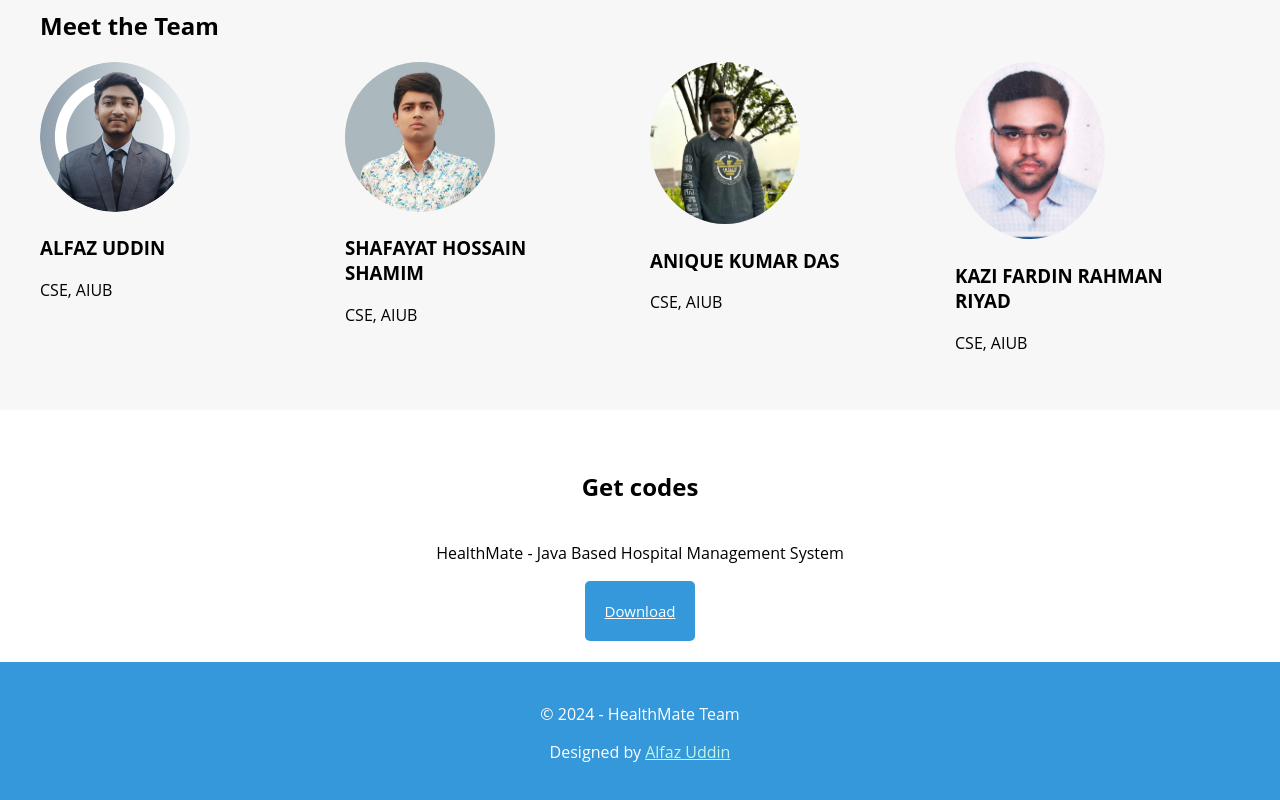
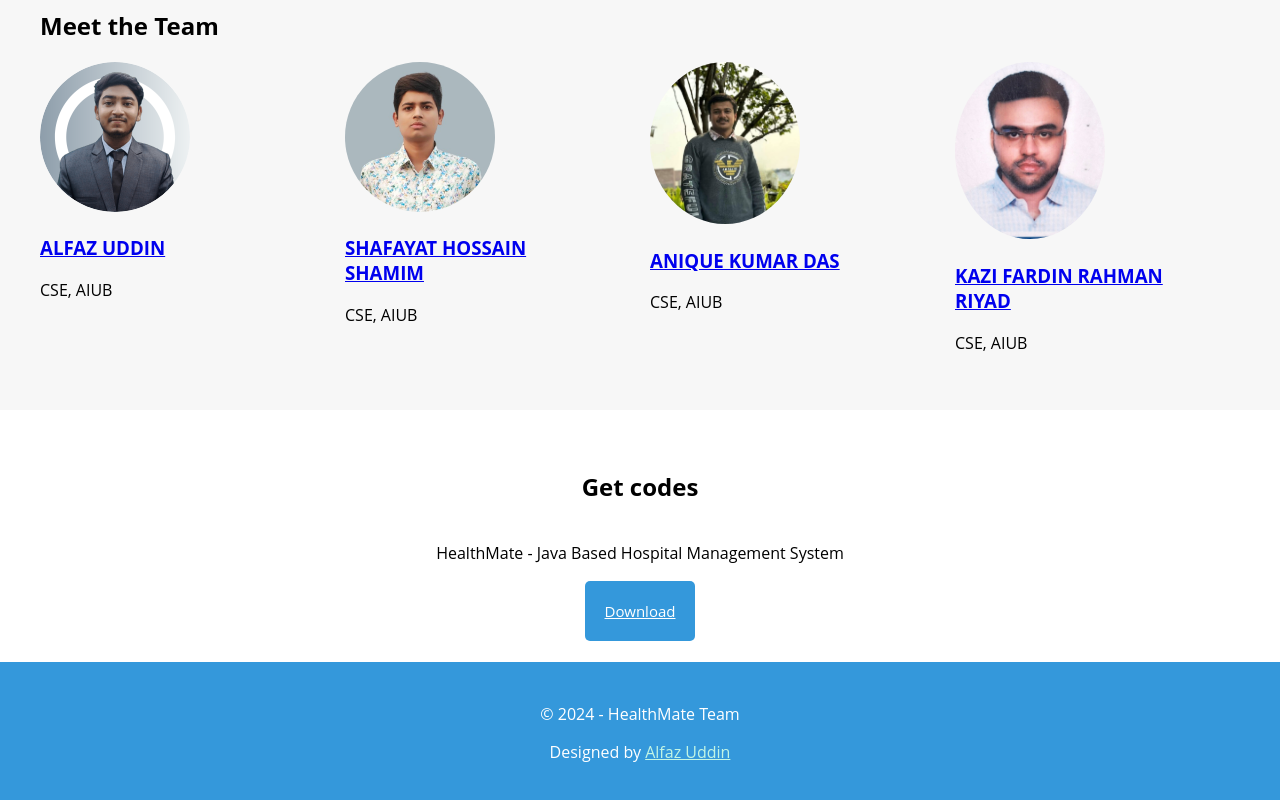
Before and after one commit to alfaaz-uddin/HealthMate, a plain HTML site: page index.html in a window 1280 px wide. Shown: the part 2144-2944 px from the top of the page. Drawn offline with Linux system fonts and the light colour scheme.

Commit message:
index updated

```diff
--- a/index.html
+++ b/index.html
@@ -66,32 +66,31 @@
         </div>
     </section>
 
-    <!-- Contributors Section -->
     <section class="contributors">
         <div class="container">
             <h2>Meet the Team</h2>
             <div class="contributors-grid">
                 <div class="contributor">
                     <img  width="150" src="photos/alfaz.png" alt="ALFAZ UDDIN">
-                    <h3>ALFAZ UDDIN</h3>
+                    <h3><a href="https://www.linkedin.com/in/alfaz531/">ALFAZ UDDIN</a></h3>
                     <p>CSE, AIUB</p>
 
                 </div>
                 <div class="contributor">
                     <img width="150" src="photos/shamim.jpeg" alt="SHAFAYAT HOSSAIN SHAMIM">
-                    <h3>SHAFAYAT HOSSAIN<br>SHAMIM</h3>
+                    <h3><a href="https://www.linkedin.com/in/shafayat-hossain-shamim/">SHAFAYAT HOSSAIN<br>SHAMIM</a></h3>
                     <p>CSE, AIUB</p>
 
                 </div>
                 <div class="contributor">
                     <img width="150" src="photos/aniq.jpg" alt="ANIQUE KUMAR DAS">
-                    <h3>ANIQUE KUMAR DAS</h3>
+                    <h3><a href="https://www.linkedin.com/in/anique-kumar-das-88373b1b2/">ANIQUE KUMAR DAS</a></h3>
                     <p>CSE, AIUB</p>
 
                 </div>
                 <div class="contributor">
                     <img width="150" src="photos/kazi.jpg" alt="KAZI FARDIN RAHMAN RIYAD">
-                    <h3>KAZI FARDIN RAHMAN<br>RIYAD</h3>
+                    <h3><a href="https://www.facebook.com/profile.php?id=100080345029264">KAZI FARDIN RAHMAN<br>RIYAD</a></h3>
                     <p>CSE, AIUB</p>
 
                 </div>
```
